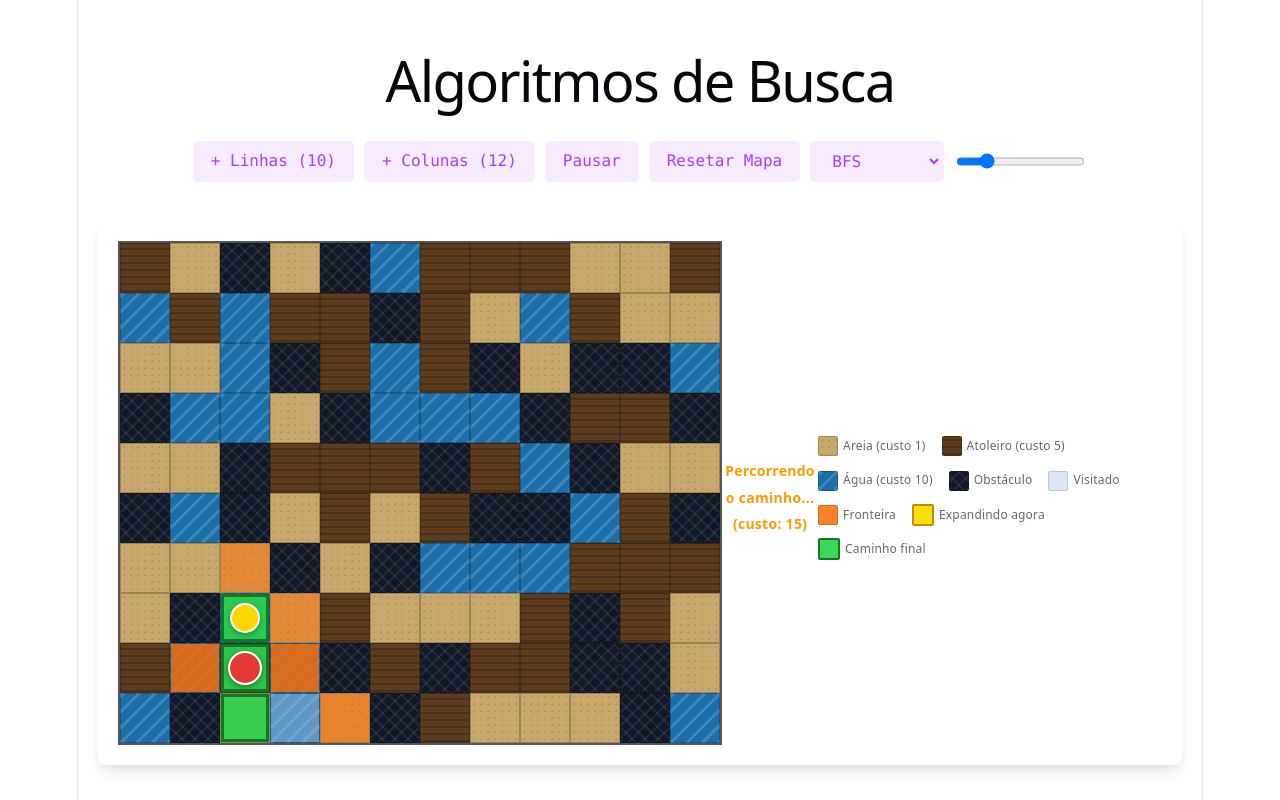
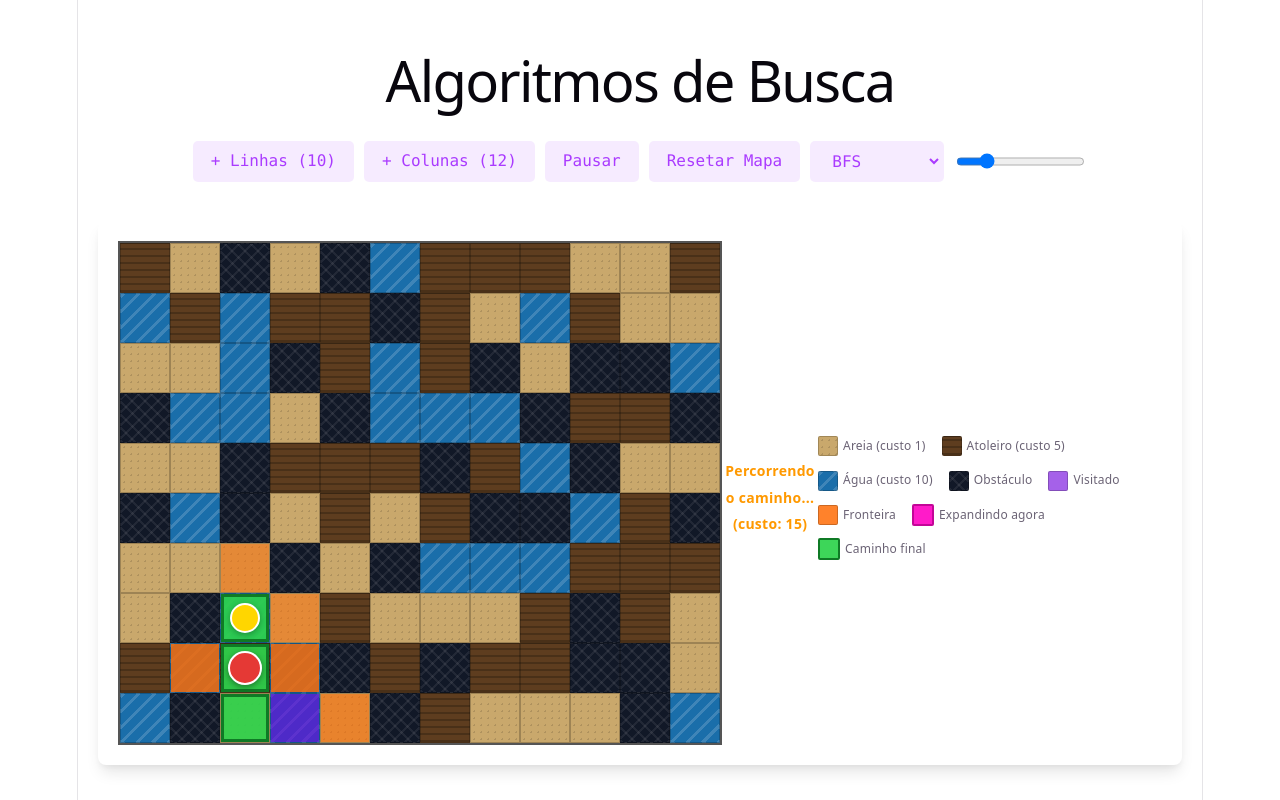
Before and after one commit to Ypisds/projeto-busca, a React (Vite) app: page / in a window 1280 px wide. Built offline with nearby package versions, Linux system fonts and the light colour scheme.

Commit message:
style: visitado→violeta(62%), expandindo→magenta, sem conflito com terrenos

```diff
--- a/src/component/Grid/styles.module.css
+++ b/src/component/Grid/styles.module.css
@@ -62,7 +62,7 @@
     repeating-linear-gradient(45deg,  rgba(255,255,255,0.07) 0px, rgba(255,255,255,0.07) 2px, transparent 2px, transparent 9px),
     repeating-linear-gradient(-45deg, rgba(255,255,255,0.07) 0px, rgba(255,255,255,0.07) 2px, transparent 2px, transparent 9px);
 }
-.lb_visited  { background-color: rgba(180, 200, 230, 0.45); border: 1px solid rgba(0,0,0,0.15); }
+.lb_visited  { background-color: rgba(110,   0, 220, 0.62); }
 .lb_frontier { background-color: rgba(255, 105,   0, 0.83); }
-.lb_current  { background-color: rgba(255, 220,   0, 0.97); border: 2px solid rgba(160,110,0,0.7); }
+.lb_current  { background-color: rgba(255,  20, 200, 0.97); border: 2px solid rgba(180,0,140,0.8); }
 .lb_path     { background-color: rgba(45,  210,  75, 0.92); border: 2px solid #0f7a25; }
--- a/src/component/Tile/styles.module.css
+++ b/src/component/Tile/styles.module.css
@@ -63,9 +63,9 @@
   z-index: 1;
 }
 
-/* Visitado: névoa cinza-azulada leve — textura do terreno transpassa */
+/* Visitado: violeta sólido (62%) — nenhum terreno é roxo, impossível confundir */
 .overlay_visited {
-  background-color: rgba(180, 200, 230, 0.45);
+  background-color: rgba(110, 0, 220, 0.62);
 }
 
 /* Fronteira: laranja quente + pulso — a "onda" avançando */
@@ -85,14 +85,10 @@
   box-shadow: inset 0 0 0 3px #0f7a25;
 }
 
-/*
- * Célula sendo expandida agora: AMARELO OURO pulsando.
- * Completamente diferente de qualquer terreno (nenhum é amarelo),
- * garantindo que o espectador sempre saiba onde está o foco da busca.
- */
+/* Expandindo agora: MAGENTA quente — fora de toda paleta de terreno e overlays */
 .overlay_current {
-  background-color: rgba(255, 220, 0, 0.97);
-  box-shadow: inset 0 0 0 2px rgba(160, 110, 0, 0.70);
+  background-color: rgba(255, 20, 200, 0.97);
+  box-shadow: inset 0 0 0 2px rgba(180, 0, 140, 0.80);
   animation: pulse-current 0.28s ease-in-out infinite alternate;
 }
 
```
